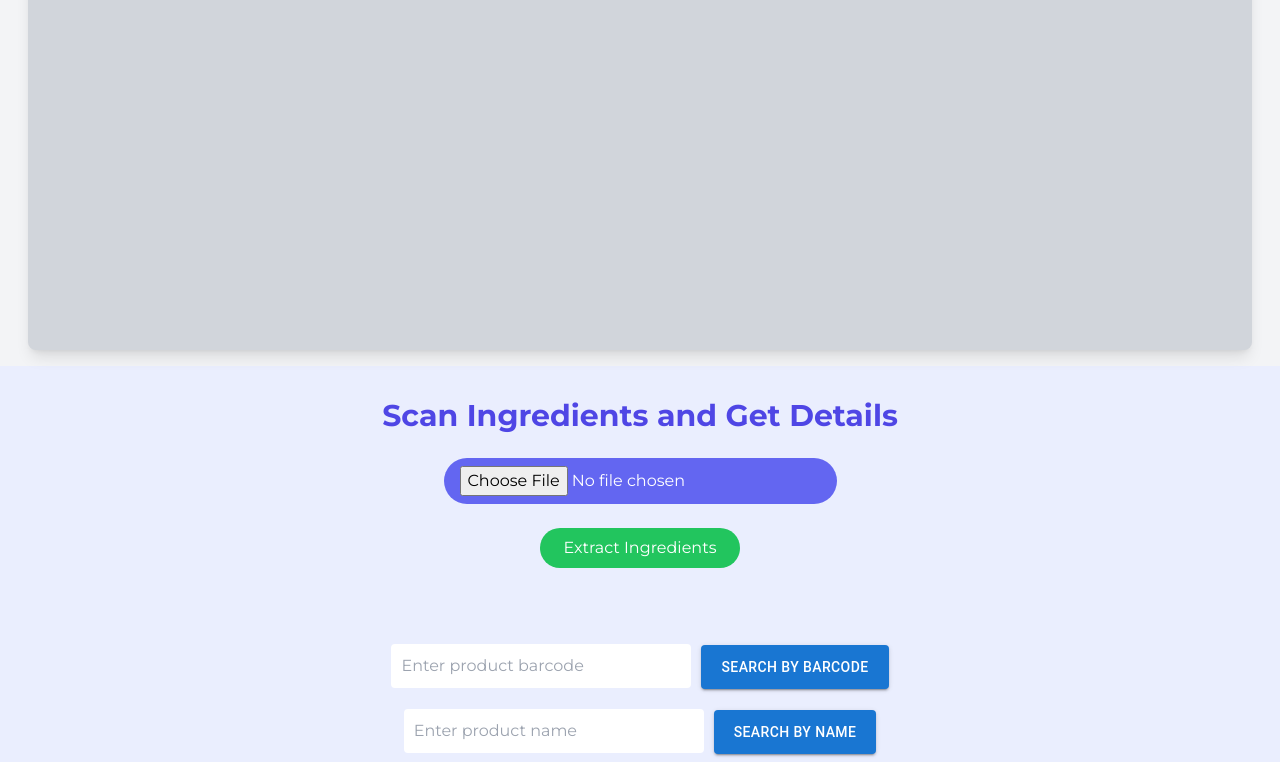
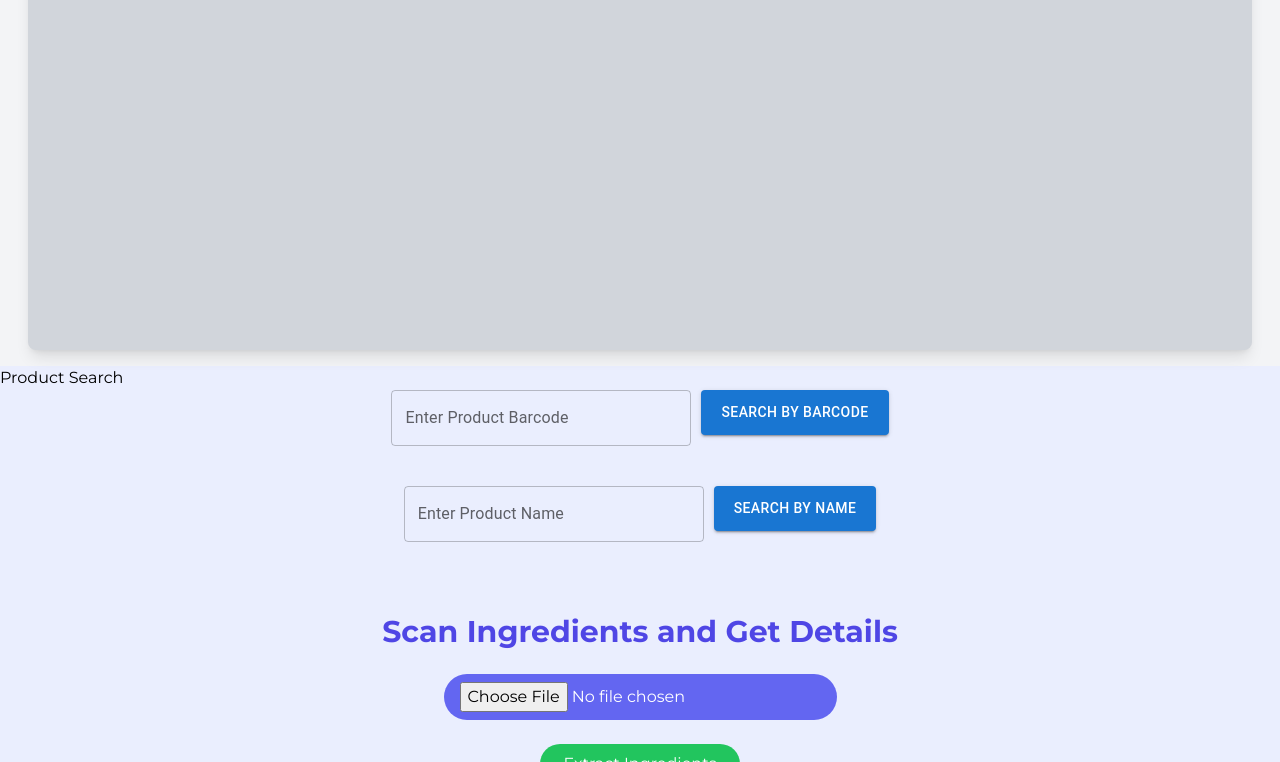
Before and after one commit to vidyadhardinde001/My-portfolio, a Next.js app: page / in a window 1280 px wide. Shown: the part 466-1228 px from the top of the page. Built offline with nearby package versions, Linux system fonts and the light colour scheme.

Commit message:
my changes

```diff
--- a/src/app/page.tsx
+++ b/src/app/page.tsx
@@ -5,8 +5,8 @@ import FoodSearch from "@/sections/Food_Search";
 import Hero from "@/sections/Hero";
 import IngredientScanPage from "@/sections/barcode"
 import AI from "@/sections/AI";
+import Main  from "@/sections/Main";
 
-import textTranslator from "@/sections/textTranslator";
 
 import Link from "next/link";
 
@@ -35,7 +35,7 @@ export default function Home() {
   return (
     <>
       <Hero/>
-      <textTranslator/>
+      <Main/>
       <IngredientScanPage/>
       <FoodSearch/>
       <nav className="flex justify-end p-4">
--- /dev/null
+++ b/src/sections/Main.tsx
@@ -0,0 +1,36 @@
+import React, { useState } from "react";
+import { Box, Button } from "@mui/material";
+import SearchAndScan from "./SearchAndScan"; // Import your SearchAndScan component
+
+const App: React.FC = () => {
+  // Create state for barcode and product name
+  const [barcode, setBarcode] = useState<string>("");
+  const [productName, setProductName] = useState<string>("");
+
+  // Functions to handle fetching the food by barcode and product name
+  const fetchFoodByBarcode = () => {
+    console.log("Fetching food by barcode:", barcode);
+    // Add your logic to fetch food based on the barcode
+  };
+
+  const fetchFoodByName = () => {
+    console.log("Fetching food by name:", productName);
+    // Add your logic to fetch food based on the product name
+  };
+
+  return (
+    <div>
+      <h1>Product Search</h1>
+      <SearchAndScan
+        barcode={barcode}
+        setBarcode={setBarcode}
+        fetchFoodByBarcode={fetchFoodByBarcode}
+        productName={productName}
+        setProductName={setProductName}
+        fetchFoodByName={fetchFoodByName}
+      />
+    </div>
+  );
+};
+
+export default App;
--- a/src/sections/SearchAndScan.tsx
+++ b/src/sections/SearchAndScan.tsx
@@ -1,5 +1,5 @@
-import React from "react";
-import { Box, Button } from "@mui/material";
+import React, { useState } from "react";
+import { Box, Button, TextField, CircularProgress } from "@mui/material";
 
 interface SearchSectionProps {
   barcode: string;
@@ -10,7 +10,7 @@ interface SearchSectionProps {
   fetchFoodByName: () => void;
 }
 
-const SearchSection: React.FC<SearchSectionProps> = ({
+const SearchAndScan: React.FC<SearchSectionProps> = ({
   barcode,
   setBarcode,
   fetchFoodByBarcode,
@@ -18,41 +18,80 @@ const SearchSection: React.FC<SearchSectionProps> = ({
   setProductName,
   fetchFoodByName,
 }) => {
+  // State for loading and error handling
+  const [isLoading, setIsLoading] = useState(false);
+  const [error, setError] = useState<string | null>(null);
+
+  // Handling barcode search and setting loading state
+  const handleBarcodeSearch = async () => {
+    setIsLoading(true);
+    setError(null); // Reset error state on new search
+    try {
+      await fetchFoodByBarcode(); // Replace with actual fetch logic
+    } catch (err) {
+      setError("An error occurred while fetching the barcode data.");
+    } finally {
+      setIsLoading(false);
+    }
+  };
+
+  // Handling product name search and setting loading state
+  const handleProductSearch = async () => {
+    setIsLoading(true);
+    setError(null); // Reset error state on new search
+    try {
+      await fetchFoodByName(); // Replace with actual fetch logic
+    } catch (err) {
+      setError("An error occurred while fetching the product data.");
+    } finally {
+      setIsLoading(false);
+    }
+  };
+
   return (
     <Box sx={{ marginBottom: "20px", textAlign: "center" }}>
-      <input
-        type="text"
+      <TextField
+        label="Enter Product Barcode"
+        variant="outlined"
         value={barcode}
         onChange={(e) => setBarcode(e.target.value)}
-        placeholder="Enter product barcode"
-        style={{ padding: "10px", width: "300px", borderRadius: "4px" }}
+        sx={{ width: "300px", marginBottom: "20px" }}
       />
       <Button
         variant="contained"
-        onClick={fetchFoodByBarcode}
+        onClick={handleBarcodeSearch}
         sx={{ marginLeft: "10px", padding: "10px 20px" }}
+        disabled={isLoading}
       >
-        Search by Barcode
+        {isLoading ? <CircularProgress size={24} /> : "Search by Barcode"}
       </Button>
 
       <Box sx={{ marginTop: "20px" }}>
-        <input
-          type="text"
+        <TextField
+          label="Enter Product Name"
+          variant="outlined"
           value={productName}
           onChange={(e) => setProductName(e.target.value)}
-          placeholder="Enter product name"
-          style={{ padding: "10px", width: "300px", borderRadius: "4px" }}
+          sx={{ width: "300px", marginBottom: "20px" }}
         />
         <Button
           variant="contained"
-          onClick={fetchFoodByName}
+          onClick={handleProductSearch}
           sx={{ marginLeft: "10px", padding: "10px 20px" }}
+          disabled={isLoading}
         >
-          Search by Name
+          {isLoading ? <CircularProgress size={24} /> : "Search by Name"}
         </Button>
       </Box>
+
+      {/* Error message */}
+      {error && (
+        <Box sx={{ marginTop: "20px", color: "red", fontWeight: "bold" }}>
+          {error}
+        </Box>
+      )}
     </Box>
   );
 };
 
-export default SearchSection;
+export default SearchAndScan;
--- a/src/sections/textTranslator.tsx
+++ /dev/null
@@ -1,41 +0,0 @@
-import { pipeline } from "@xenova/transformers";
-import { useState } from "react";
-
-const Translator: React.FC = () => {
-  const [inputText, setInputText] = useState<string>("");
-  const [translatedText, setTranslatedText] = useState<string>("");
-
-  const translate = async () => {
-    try {
-      const translator = await pipeline("translation", "Helsinki-NLP/opus-mt-en-fr");
-      const result = await translator(inputText);
-
-      // Log the result to inspect the structure
-      console.log(result);
-
-      // Check the structure of the result and use the correct property
-      if (Array.isArray(result) && result[0]?.translation) {
-        setTranslatedText(result[0].translation);  // Use the correct key (translation)
-      } else {
-        setTranslatedText("Translation failed.");
-      }
-    } catch (error) {
-      setTranslatedText("Error in translation.");
-    }
-  };
-
-  return (
-    <div>
-      <input
-        type="text"
-        value={inputText}
-        onChange={(e) => setInputText(e.target.value)}
-        placeholder="Enter text..."
-      />
-      <button onClick={translate}>Translate</button>
-      <p>Translated: {translatedText}</p>
-    </div>
-  );
-};
-
-export default Translator;
```
